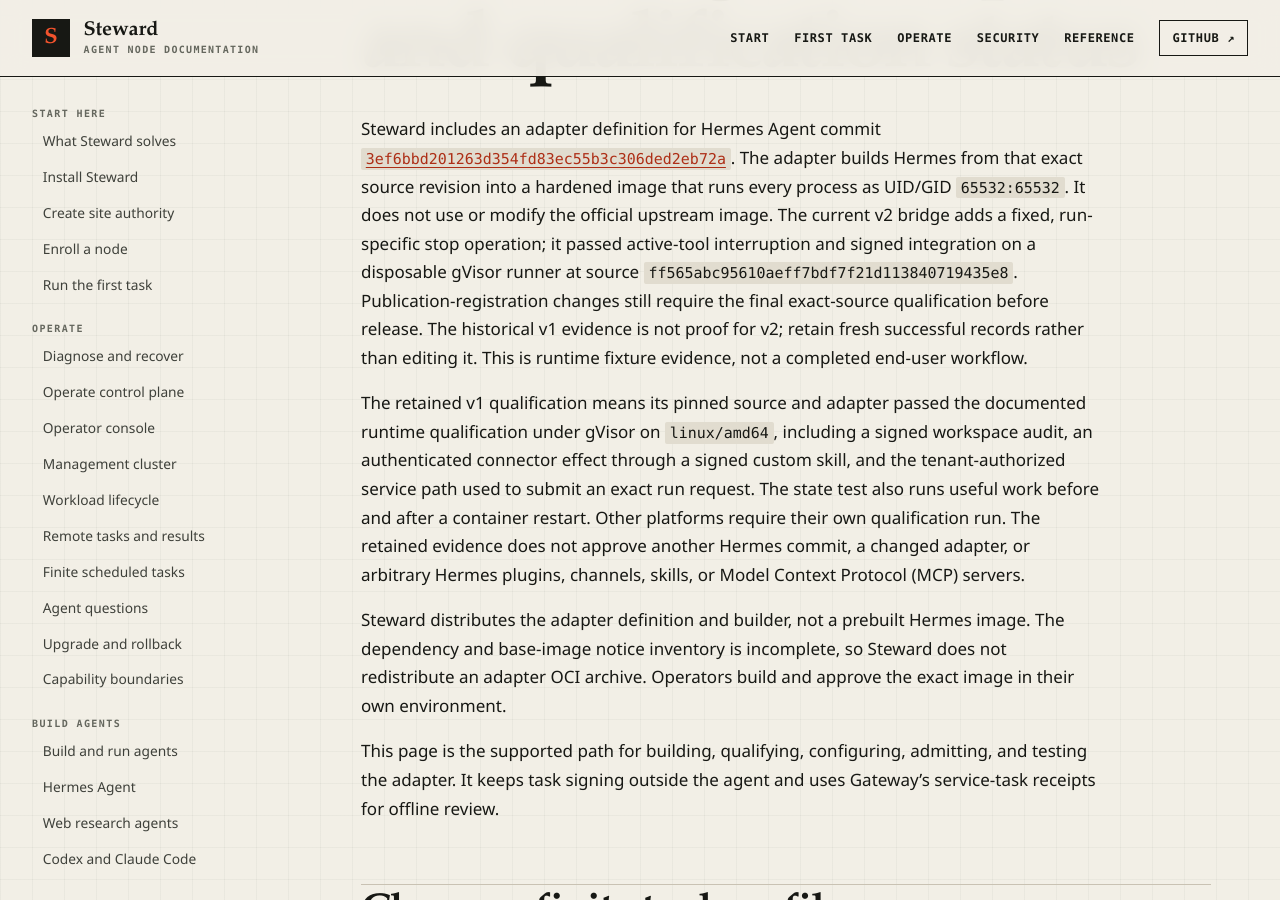
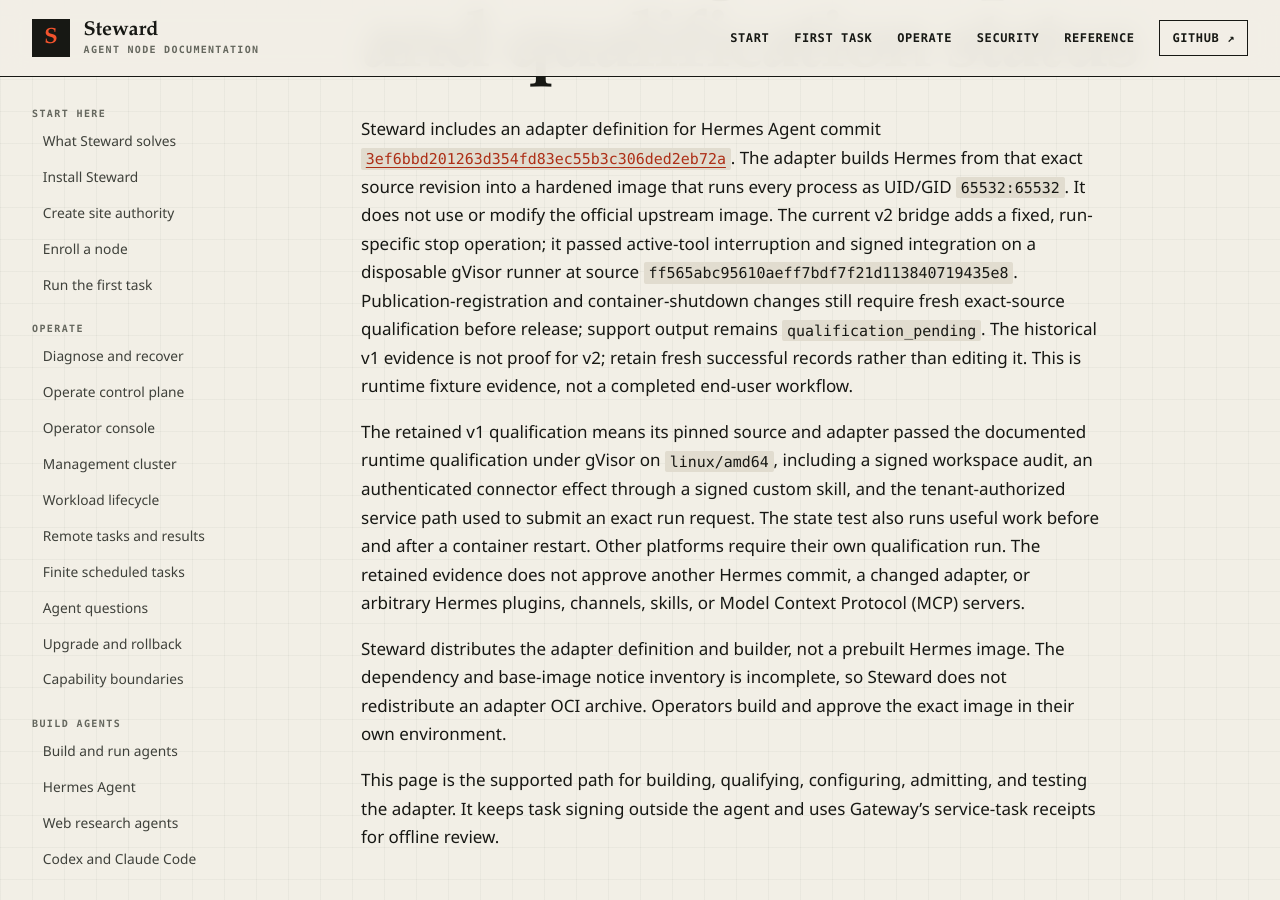
Before and after one commit to hardrails/steward, a Jekyll site: the page built from docs/guides/hermes-agent.md, in a window 1280 px wide and 900 px high, scrolled down 337 px. Built offline with Jekyll 4.4.1, drawn with Linux system fonts in a browser that asks for light colours.

Commit message:
Document bounded container shutdown and pending final qualification

```diff
--- a/docs/guides/hermes-agent.md
+++ b/docs/guides/hermes-agent.md
@@ -13,7 +13,8 @@
 upstream image. The current v2 bridge adds a fixed, run-specific stop operation;
 it passed active-tool interruption and signed integration on a disposable gVisor
 runner at source `ff565abc95610aeff7bdf7f21d113840719435e8`. Publication-registration
-changes still require the final exact-source qualification before release. The
+and container-shutdown changes still require fresh exact-source qualification
+before release; support output remains `qualification_pending`. The
 historical v1 evidence is not proof for v2; retain fresh successful records rather
 than editing it. This is runtime fixture evidence, not a completed end-user workflow.
 
```
Also changed, not shown: README.md, adapters/hermes-agent/README.md.
